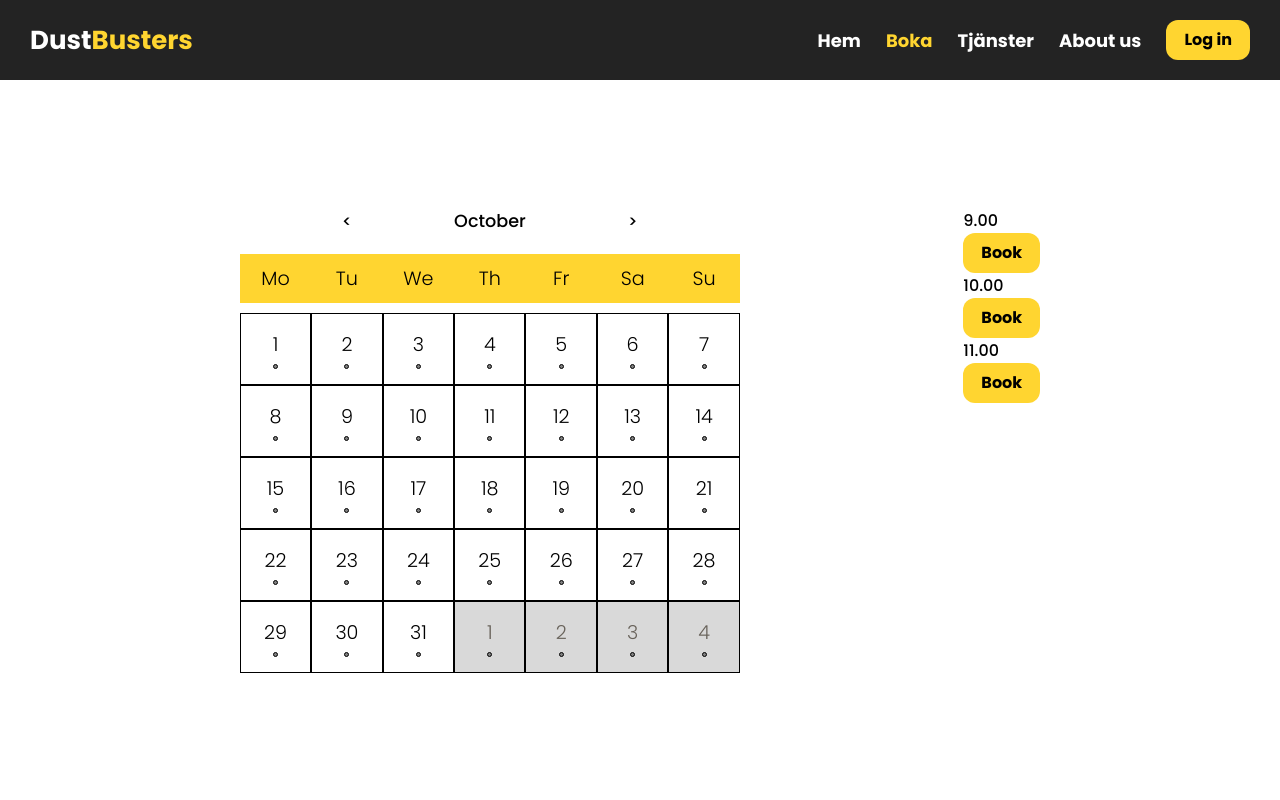
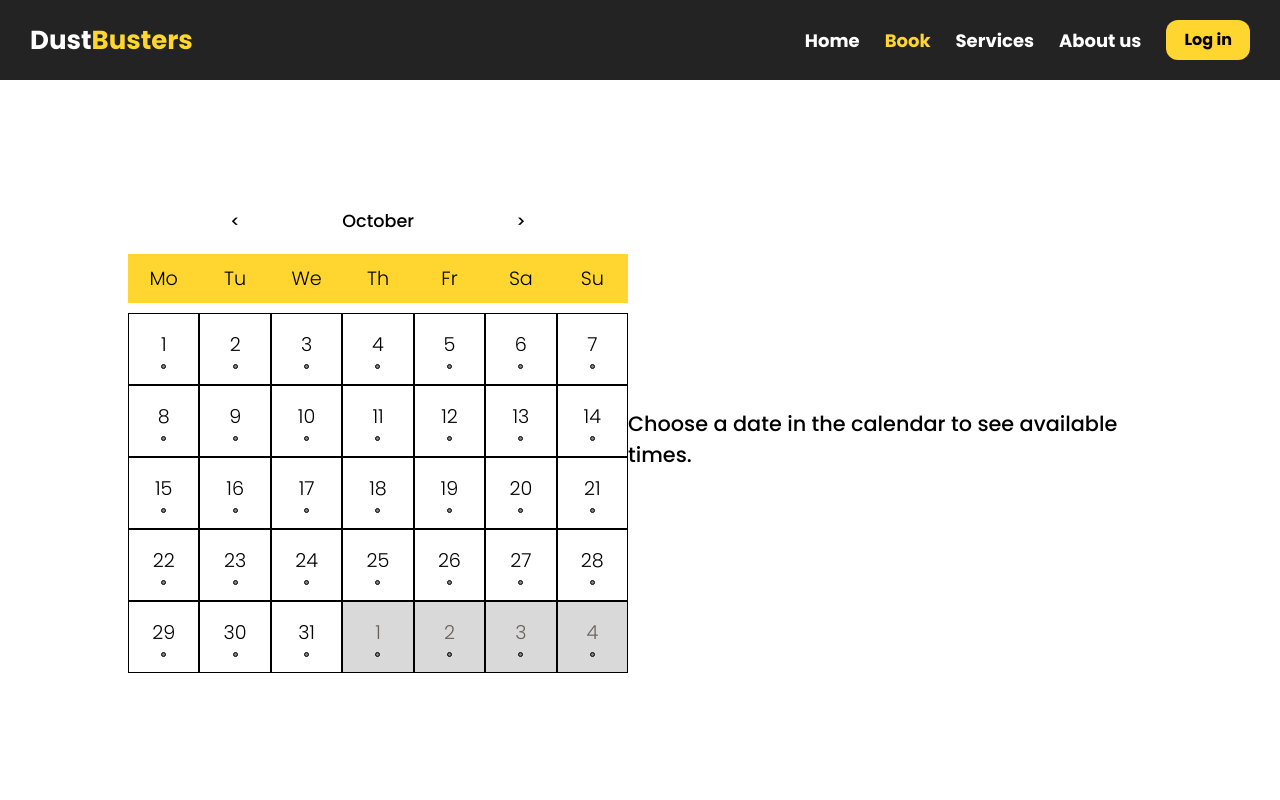
Before and after one commit to jonaelghid3y/DustBusters, a React (Vite) app: page /Bookings in a window 1280 px wide. Shown: the top 800 px of the page. Built offline with nearby package versions, Linux system fonts and the light colour scheme.

Commit message:
change lang

```diff
--- a/src/Components/AvailableTimes.jsx
+++ b/src/Components/AvailableTimes.jsx
@@ -5,19 +5,25 @@ import { Button } from './Button'
 const AvailableTimes = () => {
   return (
     <Section>
-      <p>9.00</p>
+      <p>
+        Choose a date in the calendar to see available times.
+      </p>
+      {/* <p>9.00</p>
       <Button primary size="small" label="Book"/>
       <p>10.00</p>
       <Button primary size="small" label="Book"/>
       <p>11.00</p>
-      <Button primary size="small" label="Book"/>
+      <Button primary size="small" label="Book"/> */}
     </Section>
   )
 }
 
 const Section = styled.section`
 
-
+  p {
+    margin-top: 200px;
+    font-size: 1.3rem;
+  }
 `
 
 export default AvailableTimes
--- a/src/Components/Nav.jsx
+++ b/src/Components/Nav.jsx
@@ -17,9 +17,9 @@ function Nav() {
             <StyledHamburgerIcon onClick={() => setIsopen(!isopen)} size={30} />
             <StyledLänkcontainer isopen={isopen}>
 
-                <StyledLink to="/" className={`links ${location.pathname === "/" ? "active" : ""}`}>Hem</StyledLink>
-                <StyledLink to="/Bookings" className={`links ${location.pathname === "/Bookings" ? "active" : ""}`}>Boka</StyledLink>
-                <StyledLink to="/Services" className={`links ${location.pathname === "/Services" ? "active" : ""}`}>Tjänster</StyledLink>
+                <StyledLink to="/" className={`links ${location.pathname === "/" ? "active" : ""}`}>Home</StyledLink>
+                <StyledLink to="/Bookings" className={`links ${location.pathname === "/Bookings" ? "active" : ""}`}>Book</StyledLink>
+                <StyledLink to="/Services" className={`links ${location.pathname === "/Services" ? "active" : ""}`}>Services</StyledLink>
                 <StyledLink to="/Aboutus" className={`links ${location.pathname === "/Aboutus" ? "active" : ""}`}>About us</StyledLink>
 
                 <Link to="/Aboutus" id="linkButton"><Button primary size="small" label="Log in" /></Link>
```
